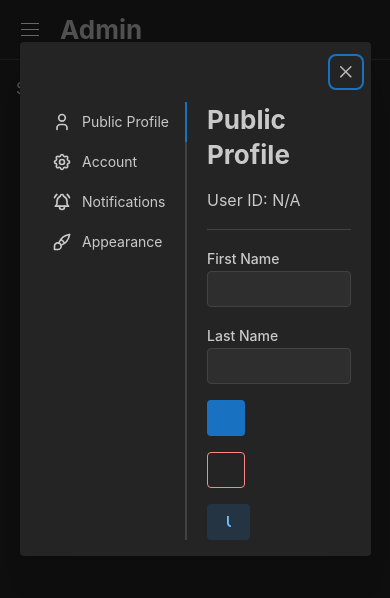
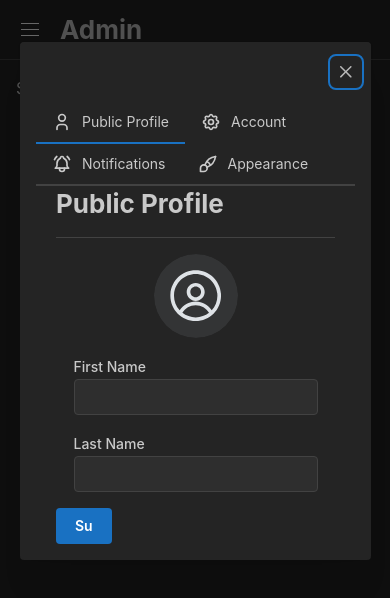
Before and after one commit to swamphacks/HaXr, a Next.js app: page /admin/comp in a window 390 px wide. Shown: the top 598 px of the page. Built offline with nearby package versions, Linux system fonts and the light colour scheme; no server answers; the database is empty.

Commit message:
working on mobile mode

```diff
--- a/auth.config.ts
+++ b/auth.config.ts
@@ -20,16 +20,12 @@ export default {
     }),
   ],
   callbacks: {
-    jwt({ token, user }) {
+    jwt({ token, user, session, trigger }) {
+      if (trigger == 'update' && session?.user) {
+        token.user = session.user;
+      }
+
       if (user) {
-        // User is available during sign-in
-        // token.firstName = user.firstName;
-        // token.lastName = user.lastName;
-        // token.phone = user.phone;
-        // token.school = user.school;
-        // token.role = user.role;
-        // token.id = user.id;
-
         token.user = user;
       }
       return token;
--- a/components/settings/SettingsModal.tsx
+++ b/components/settings/SettingsModal.tsx
@@ -1,4 +1,4 @@
-import { Modal, Tabs, rem } from '@mantine/core';
+import { Modal, Tabs, em, rem } from '@mantine/core';
 import {
   IconBellRinging,
   IconBrush,
@@ -10,6 +10,7 @@ import PublicProfile from './tabs/PublicProfile';
 import Account from './tabs/Account';
 import Notifications from './tabs/Notifications';
 import Appearance from './tabs/Appearance';
+import { useMediaQuery } from '@mantine/hooks';
 
 interface SettingsProps {
   opened: boolean;
@@ -17,10 +18,14 @@ interface SettingsProps {
 
 export default function SettingsModal({ opened }: SettingsProps) {
   const iconStyle = { width: rem(20), height: rem(20) };
+  const isMobile = useMediaQuery(`(max-width: ${em(750)})`);
 
   return (
     <Modal opened={opened} onClose={() => {}} size='xl'>
-      <Tabs orientation='vertical' defaultValue='public'>
+      <Tabs
+        orientation={isMobile ? 'horizontal' : 'vertical'}
+        defaultValue='public'
+      >
         <Tabs.List>
           <Tabs.Tab value='public' leftSection={<IconUser style={iconStyle} />}>
             Public Profile
--- a/components/settings/tabs/PublicProfile.tsx
+++ b/components/settings/tabs/PublicProfile.tsx
@@ -26,34 +26,30 @@ export default function PublicProfile() {
     console.log(values);
 
     if (!session?.user?.id) {
-      console.log('No id');
-      console.log(session?.user?.id);
+      console.error(
+        '[ERROR] No session ID. Please contact Technical Staff for'
+      );
       return;
     }
 
     const user = await updateUserProfile(session?.user?.id, values);
+
     if (user !== null) {
       console.log('Successfully updated!');
       console.log(user);
-      const check = await update({
-        user: {
-          firstName: user.firstName,
-          lastName: user.lastName,
-        },
+
+      await update({
+        ...session,
+        user: user,
       });
+    } else console.log('Unsuccessful');
 
-      console.log(check);
-
-      console.log(session);
-    } else console.log('Unsuccessful');
+    form.reset();
   };
 
   const onDebug = () => {
     console.log('[DEBUG]');
-    console.log(session?.user?.firstName);
-    console.log(session?.user?.lastName);
-    console.log(session?.user?.id);
-    console.log(session?.user?.image);
+    console.log();
   };
 
   // Temporary -> to be replaced with loadingOverlay or skeleton from mantine
@@ -68,11 +64,11 @@ export default function PublicProfile() {
   return (
     <Stack w='100%' h='100%' pr={20} pl={20}>
       <Title order={2}>Public Profile</Title>
-      <Text>User ID: {session?.user?.id || 'N/A'}</Text>
       <Divider />
       <Form form={form} onSubmit={onSubmit}>
         <Stack>
-          <Group>
+          <Group justify='center' align='center' gap='md'>
+            <Avatar src={session?.user?.image} size='xl' />
             <TextInput
               label='First Name'
               key={form.key('firstName')}
@@ -86,26 +82,9 @@ export default function PublicProfile() {
               {...form.getInputProps('lastName')}
             />
           </Group>
+
           <Button type='submit' w='20%'>
             Submit
-          </Button>
-          <Button variant='outline' color='red' onClick={onDebug} w='20%'>
-            Debug
-          </Button>
-          <Button
-            variant='light'
-            w='30%'
-            onClick={() => {
-              console.log('[UPDATING...]');
-
-              try {
-                update();
-              } catch (error) {
-                console.log('[ERROR]: ' + { error });
-              }
-            }}
-          >
-            Update Session
           </Button>
         </Stack>
       </Form>
```
